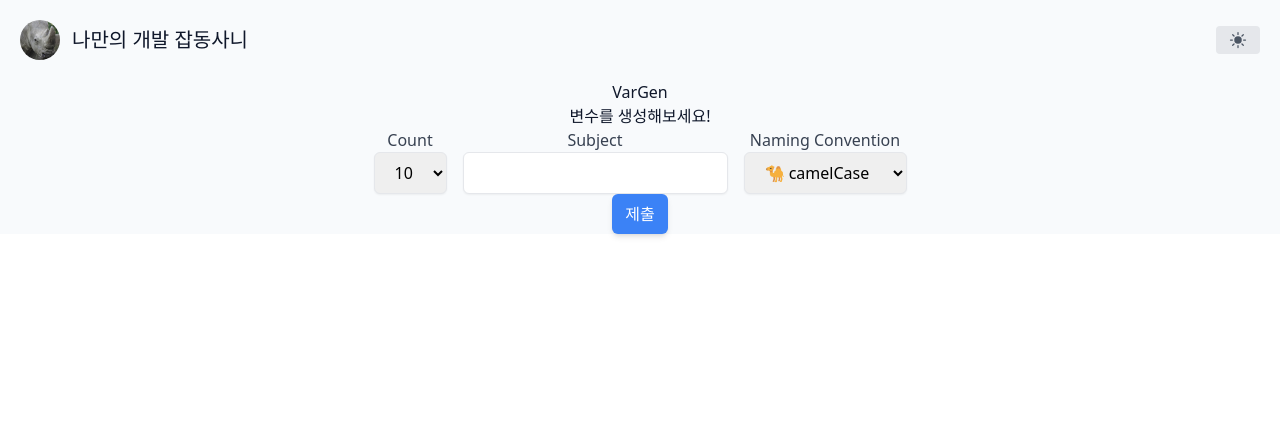
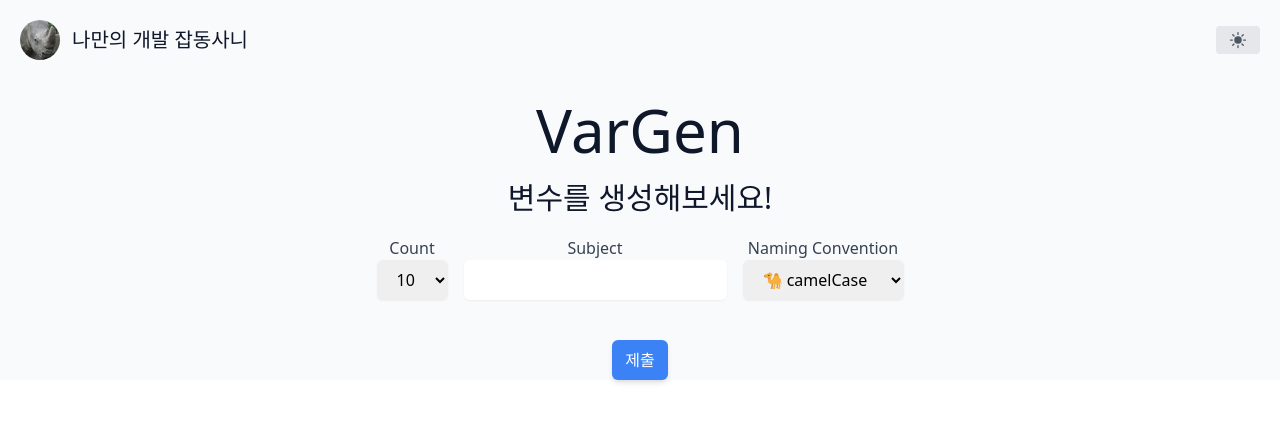
Before and after one commit to rhino-ty/VarGen, a Next.js app: page / in a window 1280 px wide. Shown: the top 422 px of the page. Built offline with nearby package versions, Linux system fonts and the light colour scheme.

Commit message:
design: 제목, 소제목 디자인 및 메뉴들 디자인 수정
메뉴들은 border 좀 뺐음

```diff
--- a/src/components/PromptInput.tsx
+++ b/src/components/PromptInput.tsx
@@ -40,13 +40,13 @@
 
   return (
     <QueryClientProvider client={queryClient}>
-      <div className="flex flex-col items-center justify-center">
-        <h1 className="items-center">VarGen</h1>
-        <h3 className="items-center">변수를 생성해보세요!</h3>
+      <div className="flex flex-col items-center justify-center my-5">
+        <h1 className="text-6xl">VarGen</h1>
+        <h3 className="text-3xl mt-5">변수를 생성해보세요!</h3>
       </div>
       <form onSubmit={handleSubmit} className="flex flex-col items-center justify-center">
         {/* <input type="text" value={inputValue} onChange={(e) => setInputValue(e.target.value)} /> */}
-        <div className="flex flex-row justify-center items-center space-x-4">
+        <div className="flex flex-row justify-center items-center space-x-4 mb-10">
           <div className="flex flex-col">
             <label htmlFor="count" className="text-gray-700 flex justify-center">
               Count
@@ -55,7 +55,7 @@
               id="count"
               value={countVariable}
               onChange={handleCountChange}
-              className="px-4 py-2 border rounded-md shadow-sm focus:outline-none focus:ring-blue-500 focus:border-blue-500"
+              className="px-4 py-2 rounded-md shadow-sm outline-none"
             >
               <option value="5">5</option>
               <option value="10">10</option>
@@ -72,7 +72,7 @@
               id="subject"
               value={subject}
               onChange={handleSubjectChange}
-              className="px-4 py-2 border rounded-md shadow-sm focus:outline-none focus:ring-blue-500 focus:border-blue-500"
+              className="px-4 py-2 rounded-md shadow-sm outline-none"
             />
           </div>
 
@@ -84,7 +84,7 @@
               id="namingConvention"
               value={namingConvention}
               onChange={handleNamingConventionChange}
-              className="px-4 py-2 border rounded-md shadow-sm focus:outline-none focus:ring-blue-500 focus:border-blue-500"
+              className="px-4 py-2  rounded-md shadow-sm outline-none"
             >
               <option value="camelCase">🐪 camelCase</option>
               <option value="PascalCase">⚙️ PascalCase</option>
@@ -93,7 +93,7 @@
           </div>
         </div>
 
-        <button type="submit" className="w-14 py-2 submit-button">
+        <button type="submit" className="w-14 py-2 submit-button ">
           제출
         </button>
       </form>
```
